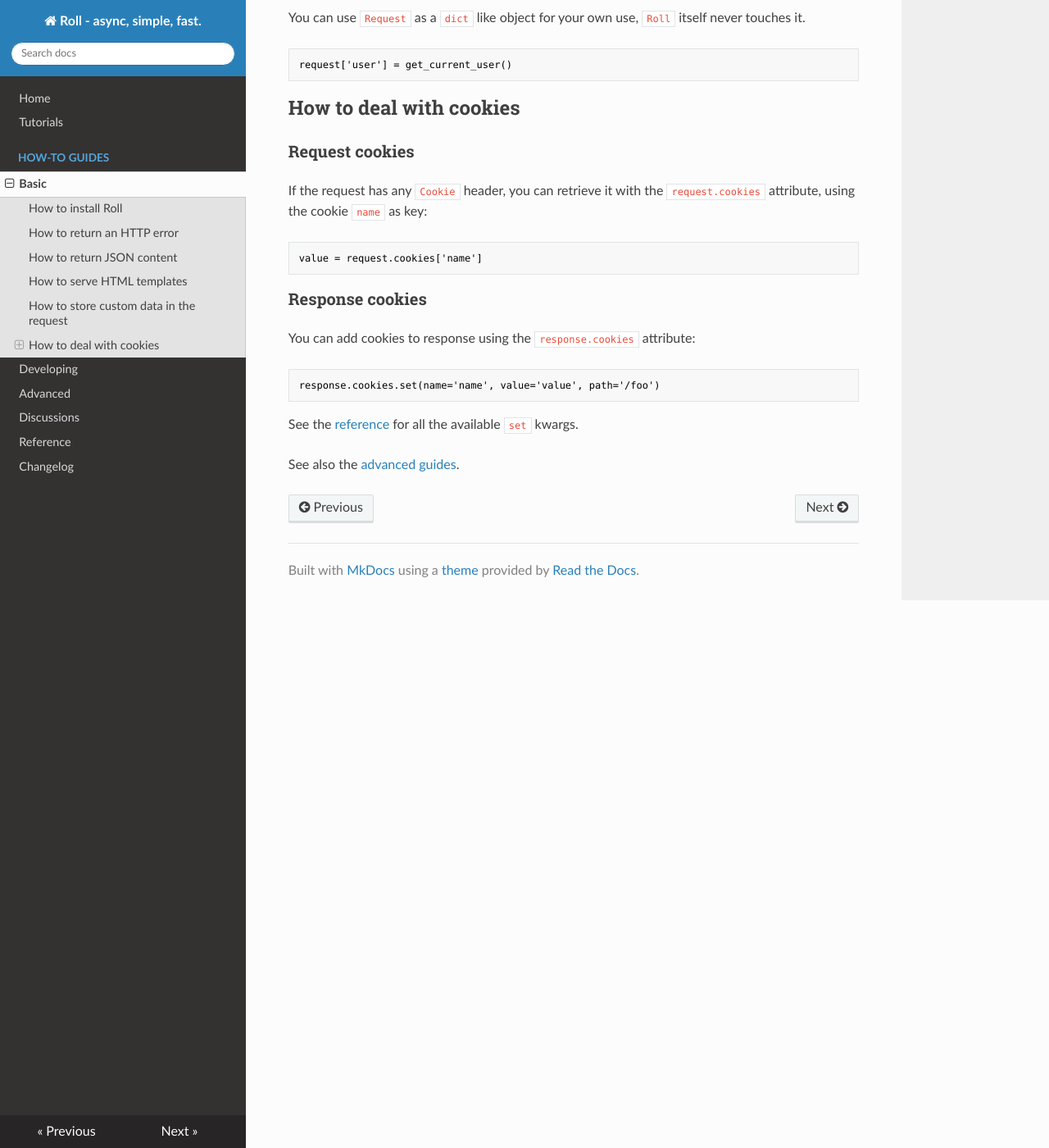
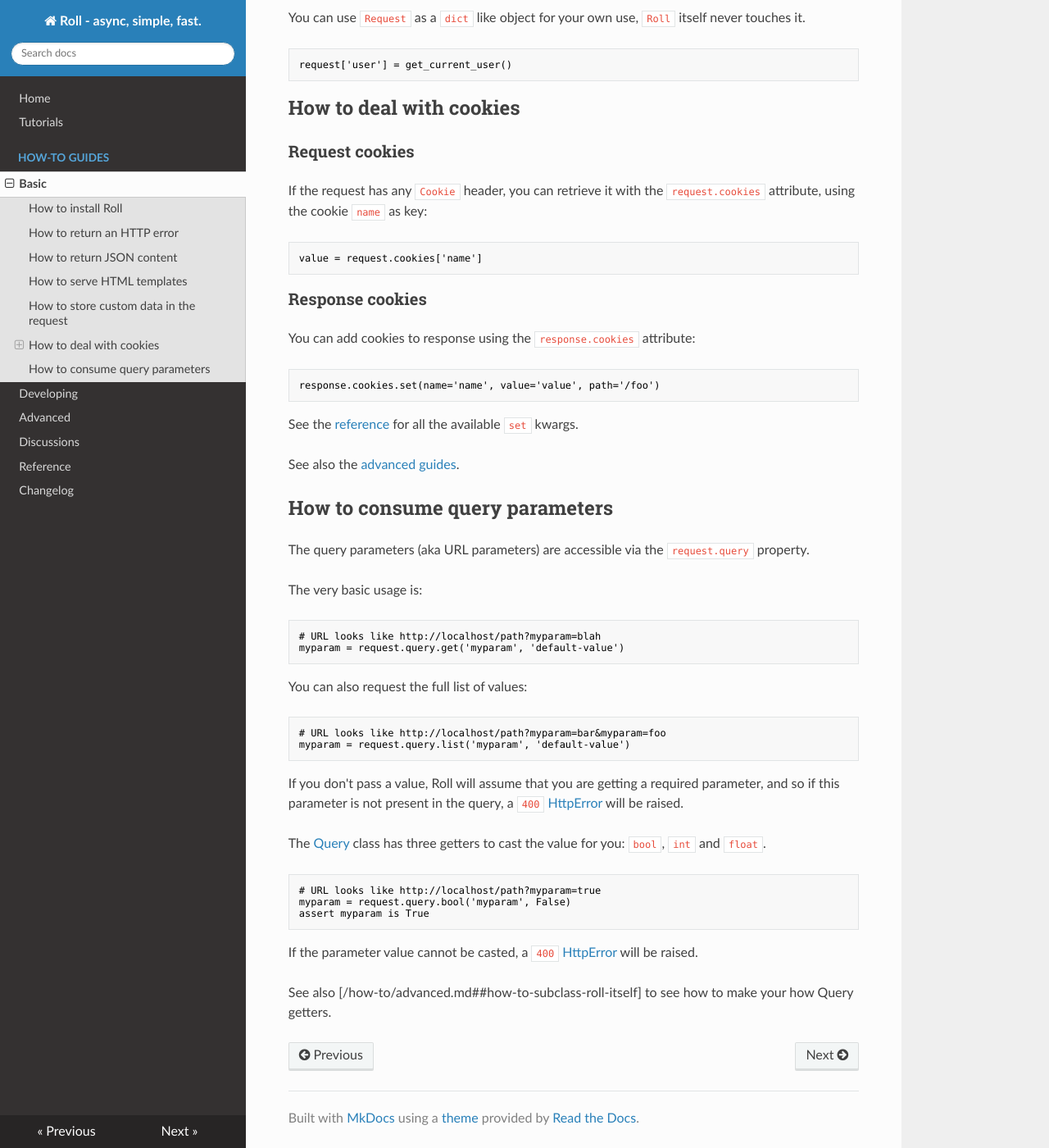
Before and after one commit to pyrates/roll, an MkDocs documentation site: the page built from docs/how-to/basic.md, in a window 1280 px wide and 1400 px high, scrolled down 2126 px. Shown: the whole window at 82% size. Built offline with MkDocs 1.6.1, drawn with Linux system fonts in a browser that asks for light colours; nearby versions of some CDN libraries; old or Windows-style settings are respelled for this version of MkDocs.

Commit message:
Add a how-to section for consuming query parameters

````diff
--- a/docs/how-to/basic.md
+++ b/docs/how-to/basic.md
@@ -145,3 +145,42 @@ See the [reference](/reference.md#cookies) for all the available `set` kwargs.
 
 
 See also the [advanced guides](/how-to/advanced.md).
+
+
+## How to consume query parameters
+
+The query parameters (aka URL parameters) are accessible via the `request.query`
+property.
+
+The very basic usage is:
+
+```python3
+# URL looks like http://localhost/path?myparam=blah
+myparam = request.query.get('myparam', 'default-value')
+```
+
+You can also request the full list of values:
+
+```python3
+# URL looks like http://localhost/path?myparam=bar&myparam=foo
+myparam = request.query.list('myparam', 'default-value')
+```
+
+If you don't pass a value, Roll will assume that you are getting a required
+parameter, and so if this parameter is not present in the query,
+a `400` [HttpError](/reference.md#httperror) will be raised.
+
+The [Query](/reference.md#query) class has three getters to cast the value for
+you: `bool`, `int` and `float`.
+
+```python3
+# URL looks like http://localhost/path?myparam=true
+myparam = request.query.bool('myparam', False)
+assert myparam is True
+```
+
+If the parameter value cannot be casted, a `400` [HttpError](/reference.md#httperror)
+will be raised.
+
+See also [/how-to/advanced.md##how-to-subclass-roll-itself] to see how to make
+your how Query getters.
````
